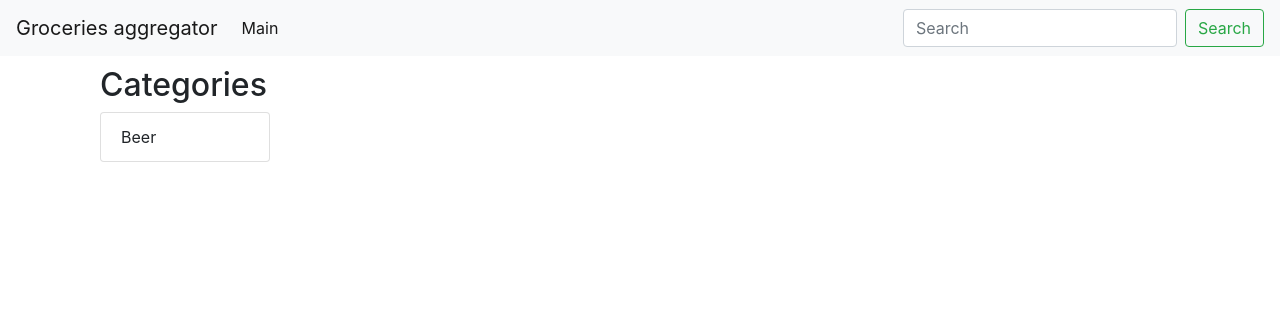
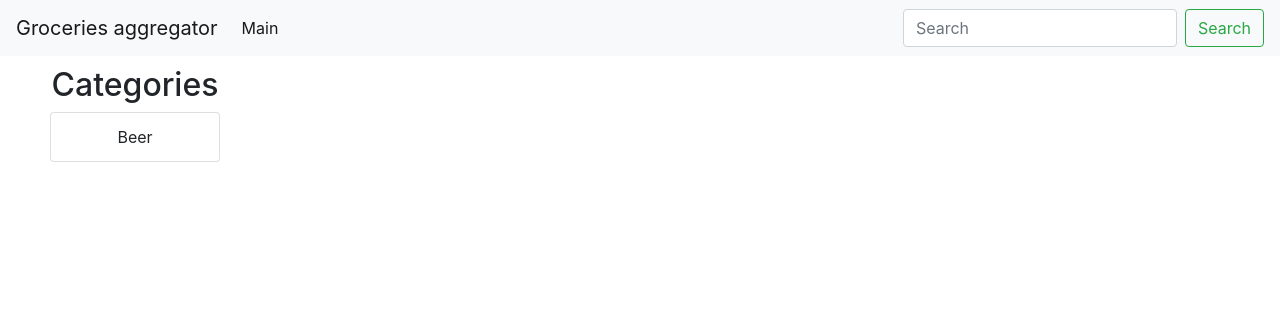
Before and after one commit to Didod5/Grocery_store_aggregator, a Flask app: page / in a window 1280 px wide. Shown: the top 316 px of the page. Run offline with Flask 3, Linux system fonts and the light colour scheme; some libraries are stand-ins or nearby versions.

Commit message:
edited categories margin

```diff
--- a/webapp/templates/base.html
+++ b/webapp/templates/base.html
@@ -13,7 +13,7 @@
     <style>
       .categories {
         padding: 10px;
-        margin-left: 20px;
+        margin-left: -30px;
       }
       {% block styles %}{% endblock %}
     </style>
@@ -23,7 +23,7 @@
     {% include "menu.html" %}
     <div class="container">
       <div class="row">
-        <div class="col-md-2 categories">
+        <div class="col-md-2 categories text-center">
           <h2>Categories</h2>
           <ul class="list-group">
               <li class="list-group-item">Beer</li>
```
